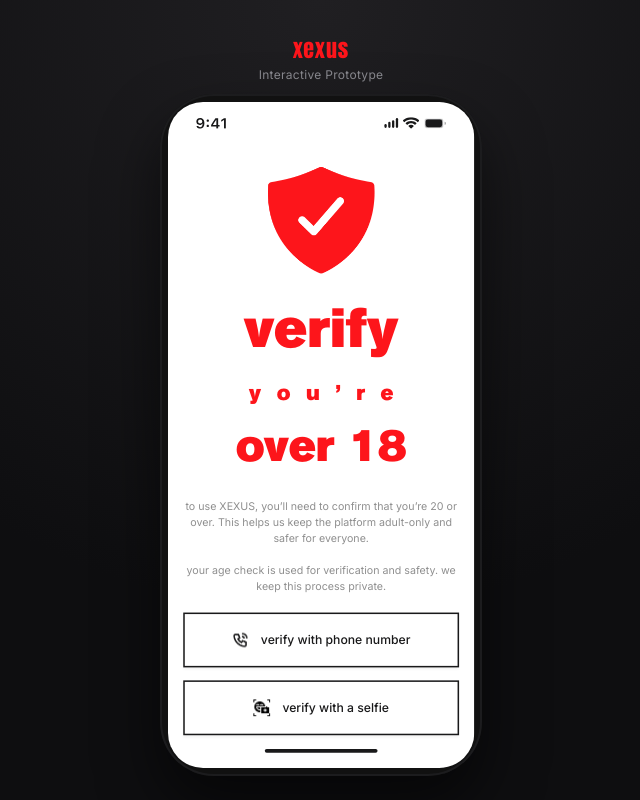
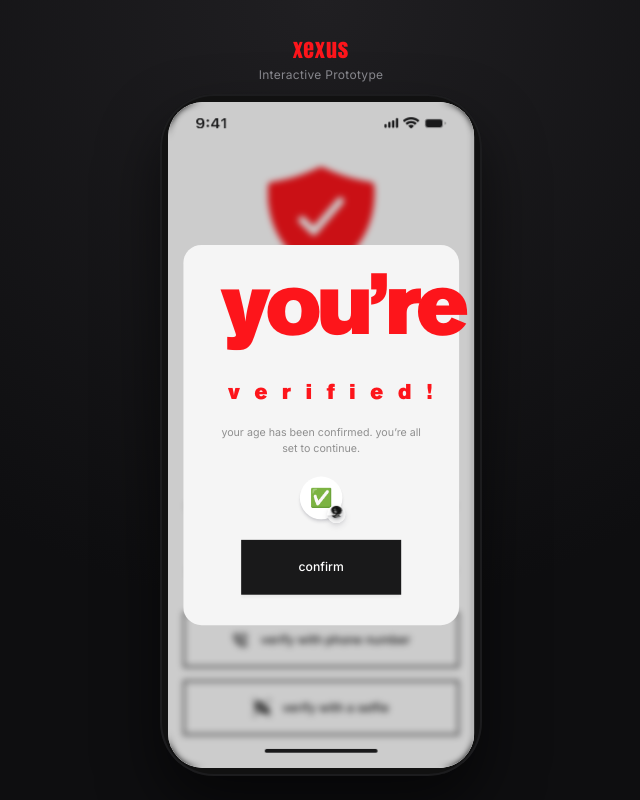
Before and after one commit to jansherkaka/xexus-app, a React (Vite) app: page /join/verify-identity in a window 1280 px wide. Both pictures are taken after a click on the button "verify with phone number". Shown: the whole page, without its empty margins (319-959 px from the left). Built offline with nearby package versions, Linux system fonts and the light colour scheme.

Commit message:
Add "you're verified!" success popup (Screen 11)
Tapping either verify option now shows the success popup matching
Figma, confirming which closes it.

```diff
--- a/src/screens/VerifyIdentityScreen.css
+++ b/src/screens/VerifyIdentityScreen.css
@@ -98,3 +98,114 @@
   width: 22px;
   height: 22px;
 }
+
+.verify-dim {
+  position: absolute;
+  inset: 0;
+  z-index: 5;
+  background: rgba(0, 0, 0, 0.2);
+  backdrop-filter: blur(4px);
+  -webkit-backdrop-filter: blur(4px);
+}
+
+.verify-success-popup {
+  position: absolute;
+  left: 50%;
+  top: 50%;
+  transform: translate(-50%, -50%);
+  z-index: 6;
+  width: 362px;
+  display: flex;
+  flex-direction: column;
+  align-items: center;
+  gap: 27px;
+  padding: 40px 49px;
+  border-radius: 24px;
+  background: #f5f5f5;
+}
+
+.verify-success-heading {
+  display: flex;
+  flex-direction: column;
+  align-items: center;
+  gap: 46px;
+  width: 100%;
+  text-align: center;
+  font-family: 'Berthold Akzidenz Grotesk', sans-serif;
+  font-weight: 800;
+  color: #fd151b;
+}
+
+.verify-success-line {
+  margin: 0;
+  width: 100%;
+}
+
+.verify-success-line--youre {
+  font-size: 113px;
+  letter-spacing: -5.65px;
+  line-height: 0.85;
+}
+
+.verify-success-line--verified {
+  font-size: 28px;
+  letter-spacing: 19.32px;
+  line-height: 0.92;
+  transform: translateX(9.66px);
+}
+
+.verify-success-body {
+  margin: 0;
+  width: 100%;
+  text-align: center;
+  font-family: 'Inter', sans-serif;
+  font-size: 14px;
+  line-height: 1.5;
+  color: #8f8f8f;
+}
+
+.verify-success-icon {
+  position: relative;
+  width: 56px;
+  height: 56px;
+  border-radius: 28px;
+  background: #fff;
+  box-shadow:
+    0 4px 4px rgba(16, 24, 40, 0.1),
+    0 2px 2px rgba(16, 24, 40, 0.06);
+  display: flex;
+  align-items: center;
+  justify-content: center;
+  font-size: 24px;
+}
+
+.verify-success-icon__badge {
+  position: absolute;
+  right: -4px;
+  bottom: -5px;
+  width: 24px;
+  height: 24px;
+  border-radius: 50%;
+  box-shadow:
+    0 4px 8px rgba(16, 24, 40, 0.1),
+    0 2px 4px rgba(16, 24, 40, 0.06);
+}
+
+.verify-success-confirm {
+  width: 100%;
+  max-width: 210.5px;
+  height: 72px;
+  background: #19191a;
+  color: #fff;
+  border: none;
+  font-family: 'Inter', sans-serif;
+  font-size: 16px;
+  font-weight: 500;
+  line-height: 1.1;
+  box-shadow: 0 4px 3px rgba(39, 39, 39, 0.05);
+  transition: transform 0.15s ease;
+}
+
+.verify-success-confirm:active {
+  transform: scale(0.97);
+}
--- a/src/screens/VerifyIdentityScreen.jsx
+++ b/src/screens/VerifyIdentityScreen.jsx
@@ -1,12 +1,16 @@
+import { useState } from 'react';
 import StatusBar from '../components/StatusBar';
 import HomeIndicator from '../components/HomeIndicator';
 import shieldIcon from '../assets/icon-shield-check.png';
 import phoneIcon from '../assets/icon-phone.png';
 import faceScanIcon from '../assets/icon-face-scan.png';
+import verifiedBadge from '../assets/icon-verified-badge.png';
 import './Screens.css';
 import './VerifyIdentityScreen.css';
 
 export default function VerifyIdentityScreen() {
+  const [verified, setVerified] = useState(false);
+
   return (
     <div className="screen screen--white">
       <StatusBar variant="dark" />
@@ -31,17 +35,39 @@ export default function VerifyIdentityScreen() {
         </p>
       </div>
 
-      <button className="verify-option verify-option--phone">
+      <button className="verify-option verify-option--phone" onClick={() => setVerified(true)}>
         <img src={phoneIcon} alt="" className="verify-option__icon" />
         <span>verify with phone number</span>
       </button>
 
-      <button className="verify-option verify-option--selfie">
+      <button className="verify-option verify-option--selfie" onClick={() => setVerified(true)}>
         <img src={faceScanIcon} alt="" className="verify-option__icon" />
         <span>verify with a selfie</span>
       </button>
 
       <HomeIndicator variant="dark" />
+
+      {verified && (
+        <>
+          <div className="verify-dim" />
+          <div className="verify-success-popup">
+            <div className="verify-success-heading">
+              <p className="verify-success-line verify-success-line--youre">you&rsquo;re</p>
+              <p className="verify-success-line verify-success-line--verified">verified!</p>
+            </div>
+            <p className="verify-success-body">
+              your age has been confirmed. you&rsquo;re all set to continue.
+            </p>
+            <div className="verify-success-icon">
+              <span className="verify-success-icon__check">✅</span>
+              <img src={verifiedBadge} alt="" className="verify-success-icon__badge" />
+            </div>
+            <button className="verify-success-confirm" onClick={() => setVerified(false)}>
+              confirm
+            </button>
+          </div>
+        </>
+      )}
     </div>
   );
 }
```
Also changed, not shown: src/assets/icon-verified-badge.png (added).
